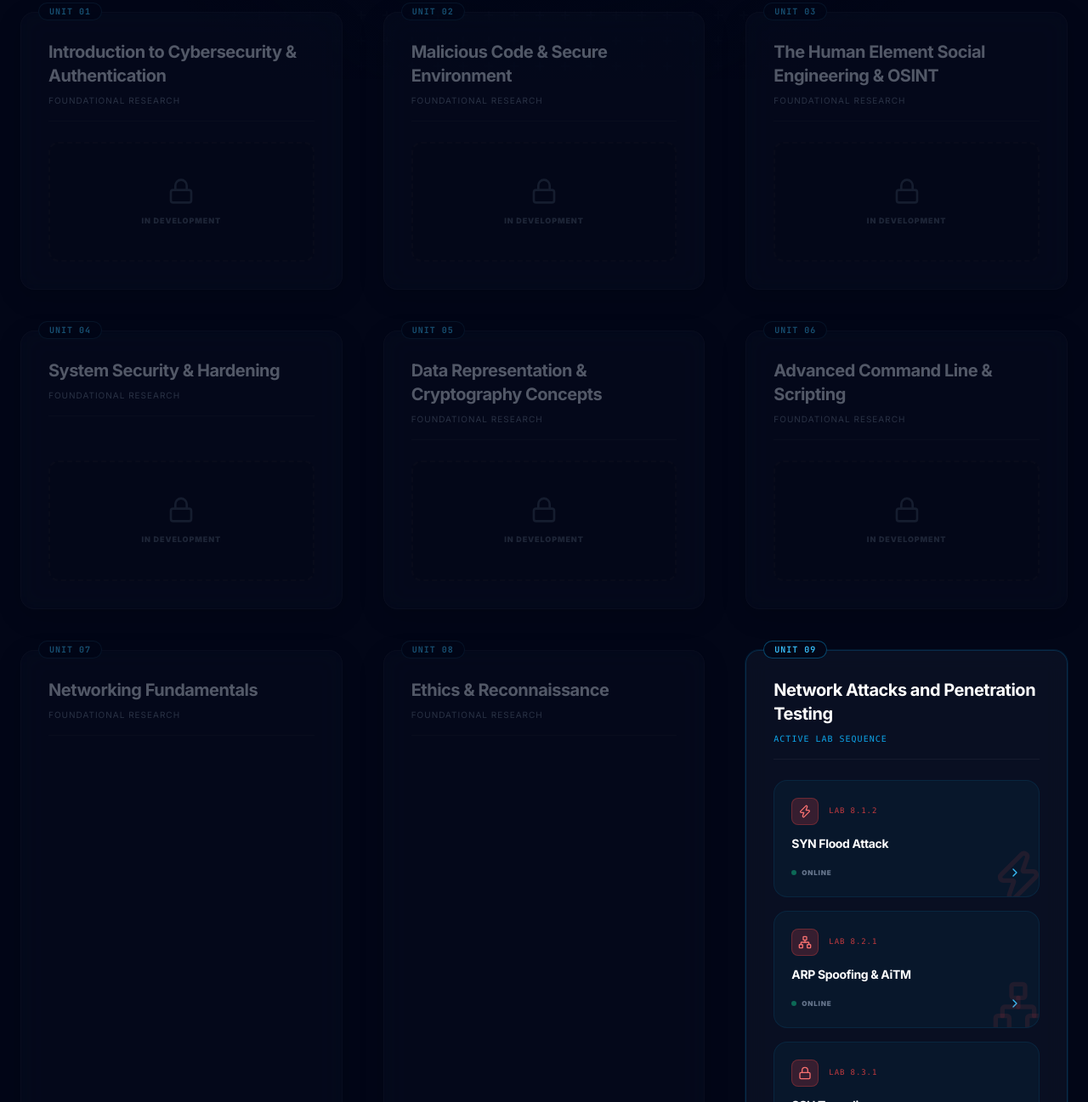
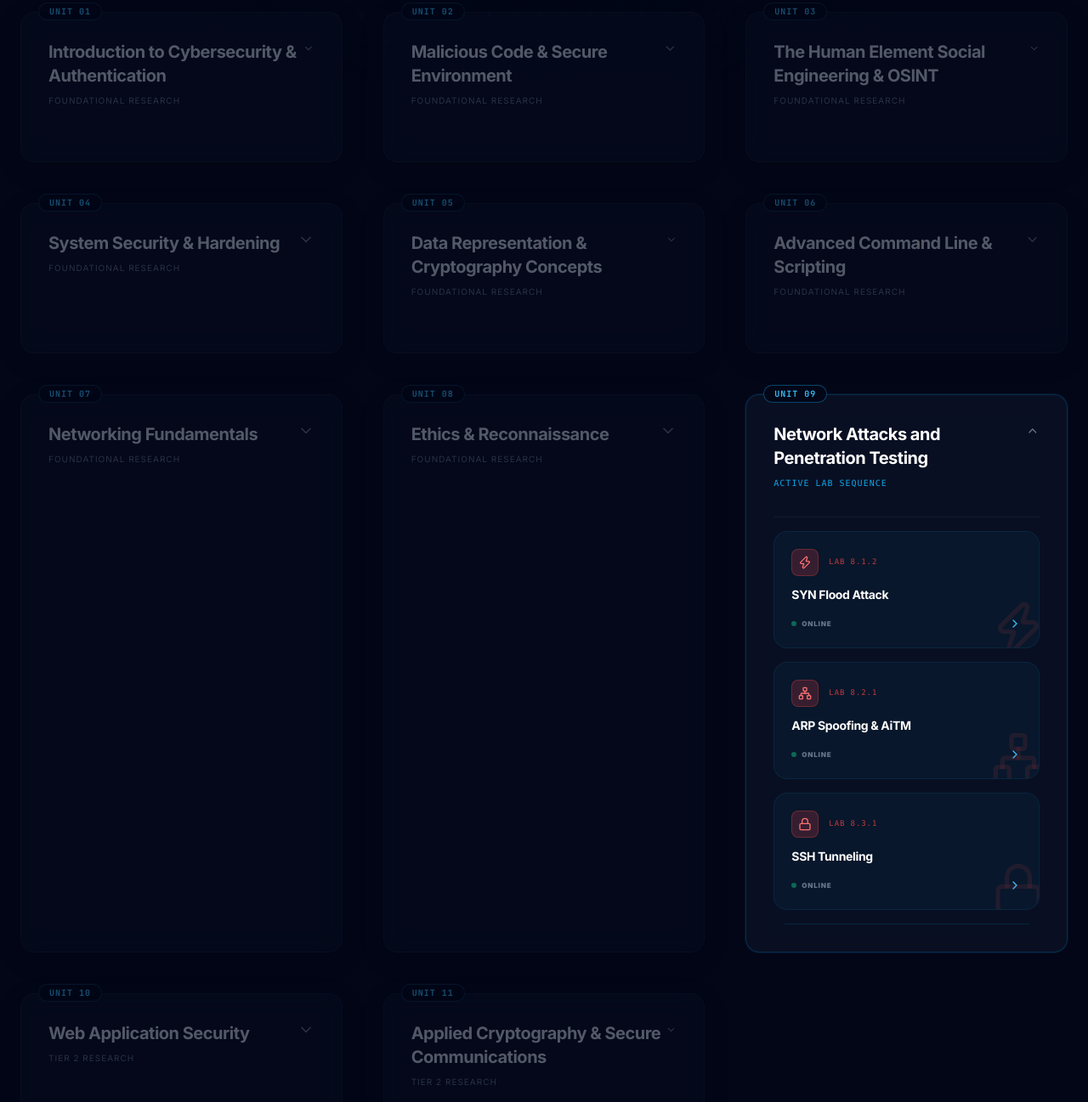
Before and after one commit to lmventurina/VcyberLabs, a plain HTML site: page index.html in a window 1280 px wide. Shown: the part 707-2004 px from the top of the page at 85% size. Drawn offline with nearby package versions, Linux system fonts and the light colour scheme.

Commit message:
feat: Introduce new Unit 09 lab exercises for Metasploit, SYN Flood, Hunting Backdoor, SSH Tunneling, Mimikatz, and ARP Spoofing, and update dashboard navigation and styling.

```diff
--- a/dashboard.css
+++ b/dashboard.css
@@ -240,3 +240,39 @@ h4 {
     letter-spacing: 0.1em;
     z-index: 10;
 }
+
+/* Collapsible Section */
+.cursor-pointer {
+    cursor: pointer;
+}
+
+.labs-container {
+    max-height: 0;
+    overflow: hidden;
+    transition: max-height 0.4s cubic-bezier(0.4, 0, 0.2, 1);
+}
+
+.labs-container.expanded {
+    max-height: 480px;
+    /* Adjust based on ~4 items */
+    overflow-y: auto;
+}
+
+/* Scrollbar for labs container */
+.labs-container::-webkit-scrollbar {
+    width: 4px;
+}
+
+.labs-container::-webkit-scrollbar-track {
+    background: rgba(255, 255, 255, 0.02);
+    border-radius: 4px;
+}
+
+.labs-container::-webkit-scrollbar-thumb {
+    background: rgba(255, 255, 255, 0.1);
+    border-radius: 4px;
+}
+
+.labs-container::-webkit-scrollbar-thumb:hover {
+    background: rgba(255, 255, 255, 0.2);
+}
--- a/dashboard.js
+++ b/dashboard.js
@@ -127,14 +127,21 @@ function renderUnits() {
     grid.innerHTML = UNITS.map(unit => `
         <div class="unit-card glass-panel p-8 ${unit.active ? 'border-sky-500/20 ring-1 ring-sky-500/10' : 'opacity-40 hover:opacity-60 transition-opacity'} flex flex-col justify-between">
             <div class="unit-badge ${unit.active ? '!text-sky-400 !border-sky-500/40' : ''}">UNIT ${String(unit.id).padStart(2, '0')}</div>
-            <div>
-                <h3 class="text-xl font-bold ${unit.active ? 'text-white' : 'text-slate-300'} mb-2">${unit.title}</h3>
-                <p class="text-[10px] ${unit.active ? 'text-sky-500 font-mono' : 'text-slate-500'} uppercase tracking-widest mb-6 border-b border-white/5 pb-4">${unit.subtitle}</p>
+
+            <div class="mb-6 cursor-pointer" onclick="toggleUnit(${unit.id})">
+                <div class="flex justify-between items-start">
+                    <div>
+                        <h3 class="text-xl font-bold ${unit.active ? 'text-white' : 'text-slate-300'} mb-2">${unit.title}</h3>
+                        <p class="text-[10px] ${unit.active ? 'text-sky-500 font-mono' : 'text-slate-500'} uppercase tracking-widest pb-2">${unit.subtitle}</p>
+                    </div>
+                    <i data-lucide="chevron-down" id="chevron-${unit.id}" class="w-5 h-5 text-slate-500 transition-transform duration-300 ${unit.active ? 'rotate-180' : ''}"></i>
+                </div>
             </div>
 
-            <div class="space-y-4">
+            <div id="labs-container-${unit.id}" class="labs-container space-y-4 ${unit.active ? 'expanded' : ''}">
+                <div class="pt-4 border-t border-white/5">
                 ${unit.labs.length > 0 ? unit.labs.map(lab => `
-                    <a href="${lab.url}" class="lab-card group bg-sky-500/5 border border-sky-500/10 p-5 rounded-2xl block relative overflow-hidden">
+                    <a href="${lab.url}" class="lab-card group bg-sky-500/5 border border-sky-500/10 p-5 rounded-2xl block relative overflow-hidden mb-4 last:mb-0">
                         <i data-lucide="${lab.icon}" class="absolute -bottom-2 -right-2 w-16 h-16 text-red-500/10 group-hover:text-red-500/20 transition-colors"></i>
                         <div class="flex items-center gap-3 mb-3">
                             <div class="w-8 h-8 bg-red-500/20 rounded-lg flex items-center justify-center border border-red-500/30">
@@ -158,11 +165,28 @@ function renderUnits() {
                         </div>
                     </div>
                 `}
-
-                ${unit.active && unit.id === 9 ? '' : ''}
+                </div>
             </div>
         </div>
     `).join('');
+
+    // Refresh icons after render
+    if (typeof lucide !== 'undefined') {
+        lucide.createIcons();
+    }
+}
+
+function toggleUnit(unitId) {
+    const container = document.getElementById(`labs-container-${unitId}`);
+    const chevron = document.getElementById(`chevron-${unitId}`);
+
+    if (container) {
+        container.classList.toggle('expanded');
+    }
+
+    if (chevron) {
+        chevron.classList.toggle('rotate-180');
+    }
 }
 
 // Initializer
--- a/index.html
+++ b/index.html
@@ -36,10 +36,7 @@
             </div>
         </div>
         <div class="flex items-center gap-6">
-            <a href="#" class="text-sm font-bold text-slate-400 hover:text-white transition-colors">Documentation</a>
-            <a href="#" class="text-sm font-bold text-slate-400 hover:text-white transition-colors">Resources</a>
-            <div class="h-6 w-px bg-white/10"></div>
-            <button class="btn-primary py-2 px-6">LOGIN</button>
+            <!-- Navigation items removed as per request -->
         </div>
     </nav>
 
```
Also changed, not shown: labs/u09/arp-spoofing.html (+1 -0 lines), labs/u09/hunting-backdoor.html (+1 -0 lines), labs/u09/metasploit.html (+1 -0 lines), labs/u09/mimikatz.html (+1 -0 lines), labs/u09/ssh-tunneling.html (+1 -0 lines), labs/u09/syn-flood.html (+1 -0 lines).
